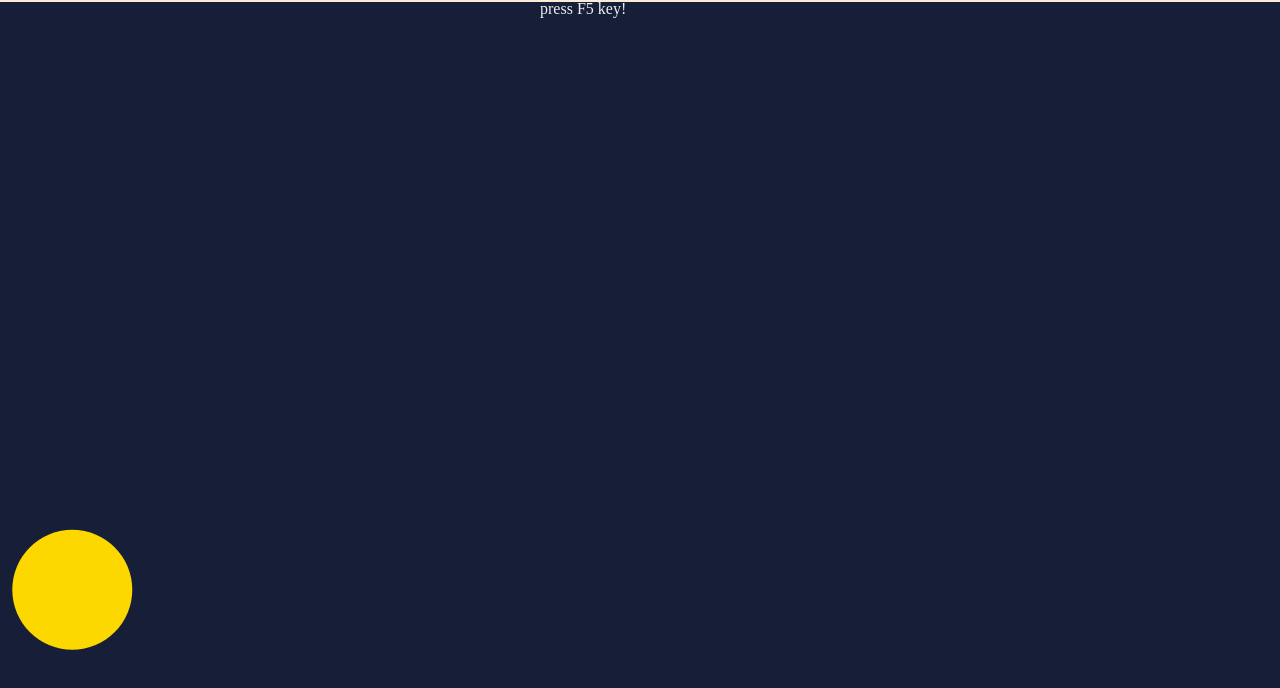
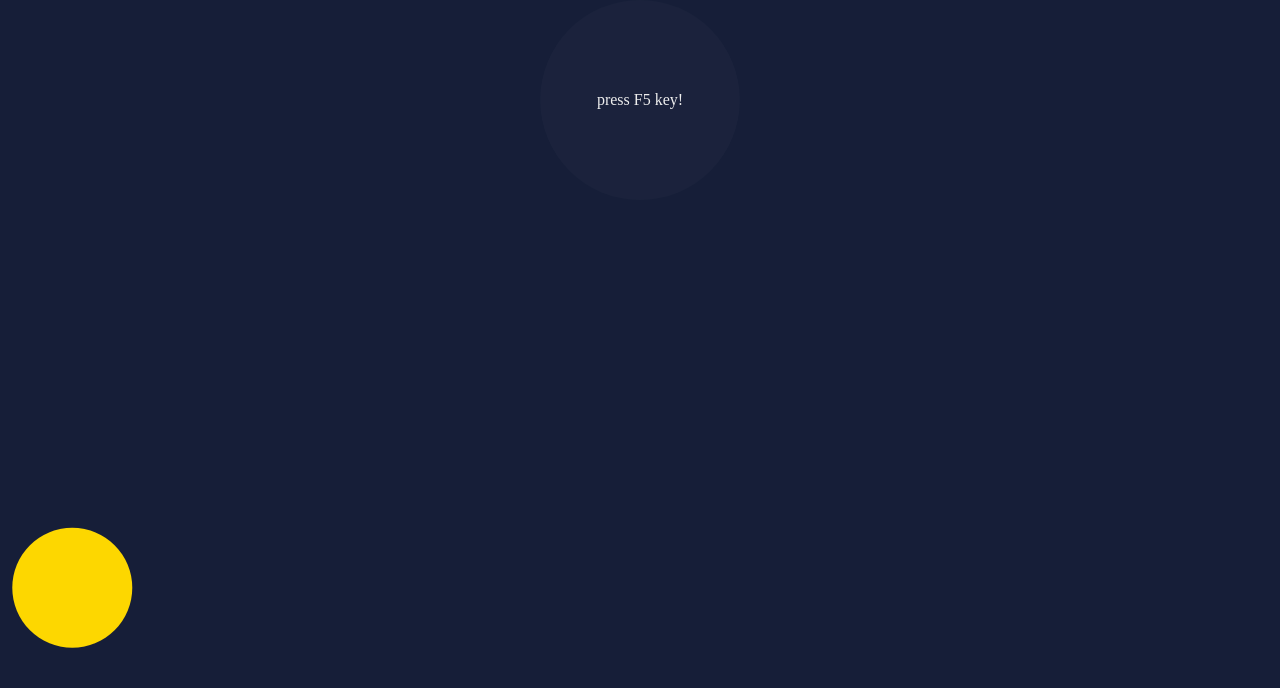
Before and after one commit to bellca225/zero-gravity-bounce-ball-animation, a plain HTML site: page index.html in a window 1280 px wide. Drawn offline with Linux system fonts and the light colour scheme.

Commit message:
css 수정 (세로 가운데 정렬 필요)

```diff
--- a/style.css
+++ b/style.css
@@ -26,15 +26,21 @@ canvas {
 
 .text {
   color: #eee;
-  position: absolute;
-  top: 0;
+  background-color: rgba(255, 255, 255, 0.02);
+
   width: 200px;
   height: 200px;
+  position: absolute;
+  border-radius: 50%;
+  text-align: center;
+  line-height: 200px;
+}
+
+.text:hover {
+  background-color: rgba(255, 255, 255, 0.1);
 }
 
 .wrap {
   display: flex;
   justify-content: center;
-  align-items: center;
-  border: 1px solid antiquewhite;
 }
```
